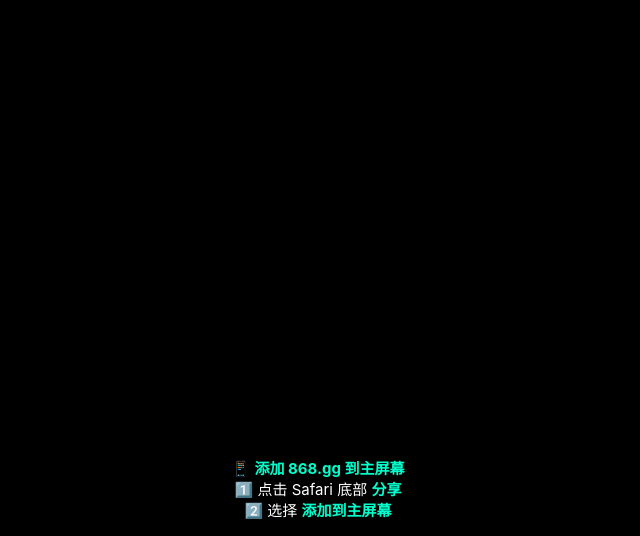
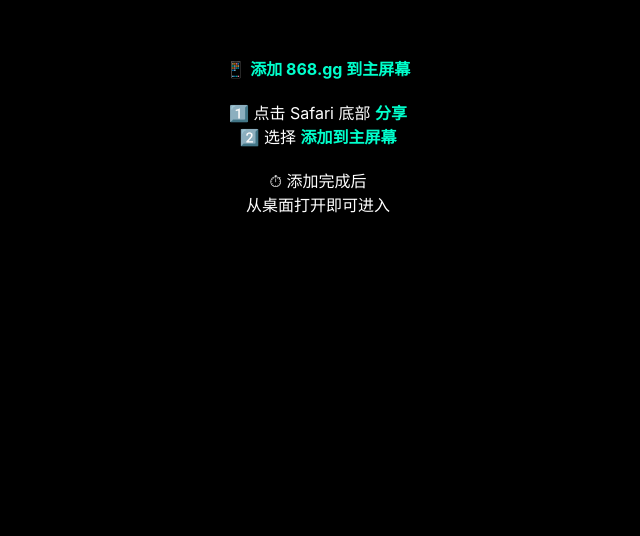
Before and after one commit to jsiddd781-hash/868, a plain HTML site: page index.html in a window 1280 px wide. Shown: the part 264-800 px from the top of the page, without its empty margins (322-962 px from the left). Drawn offline with Linux system fonts and the light colour scheme.

Commit message:
Update index.html

```diff
--- a/index.html
+++ b/index.html
@@ -4,13 +4,11 @@
   <meta charset="UTF-8">
   <title>868.gg</title>
 
-  <!-- iOS Web Clip 核心 -->
   <meta name="apple-mobile-web-app-capable" content="yes">
   <meta name="apple-mobile-web-app-status-bar-style" content="black">
   <meta name="apple-mobile-web-app-title" content="868.gg">
 
   <link rel="apple-touch-icon" sizes="180x180" href="icon-180.png">
-
   <meta name="viewport" content="width=device-width, initial-scale=1.0">
 
   <style>
@@ -19,31 +17,40 @@
       font-family: -apple-system, BlinkMacSystemFont;
       background: #000;
       color: #fff;
+      display: flex;
+      align-items: center;
+      justify-content: center;
+      height: 100vh;
+      text-align: center;
     }
-    .guide {
-      position: fixed;
-      bottom: 0;
-      left: 0;
-      right: 0;
-      background: rgba(0,0,0,0.9);
-      padding: 16px;
-      text-align: center;
-      font-size: 15px;
-      z-index: 9999;
+    .box {
+      padding: 20px;
     }
-    .guide b {
+    .box b {
       color: #00ffcc;
     }
   </style>
 </head>
 <body>
 
-<div class="guide" id="guide">
-  📱 <b>添加 868.gg 到主屏幕</b><br>
+<div class="box" id="guide">
+  📱 <b>添加 868.gg 到主屏幕</b><br><br>
   1️⃣ 点击 Safari 底部 <b>分享</b><br>
-  2️⃣ 选择 <b>添加到主屏幕</b>
+  2️⃣ 选择 <b>添加到主屏幕</b><br><br>
+  ⏱ 添加完成后<br>从桌面打开即可进入
 </div>
 
+<script>
+  const isStandalone = window.navigator.standalone === true;
+
+  // 如果是从主屏幕打开，直接进官网
+  if (isStandalone) {
+    window.location.href = "https://868.gg";
+  }
+</script>
+
+</body>
+</html>
 <script>
   // 判断是否 iOS Safari
   const isIOS = /iphone|ipad|ipod/i.test(navigator.userAgent);
```
